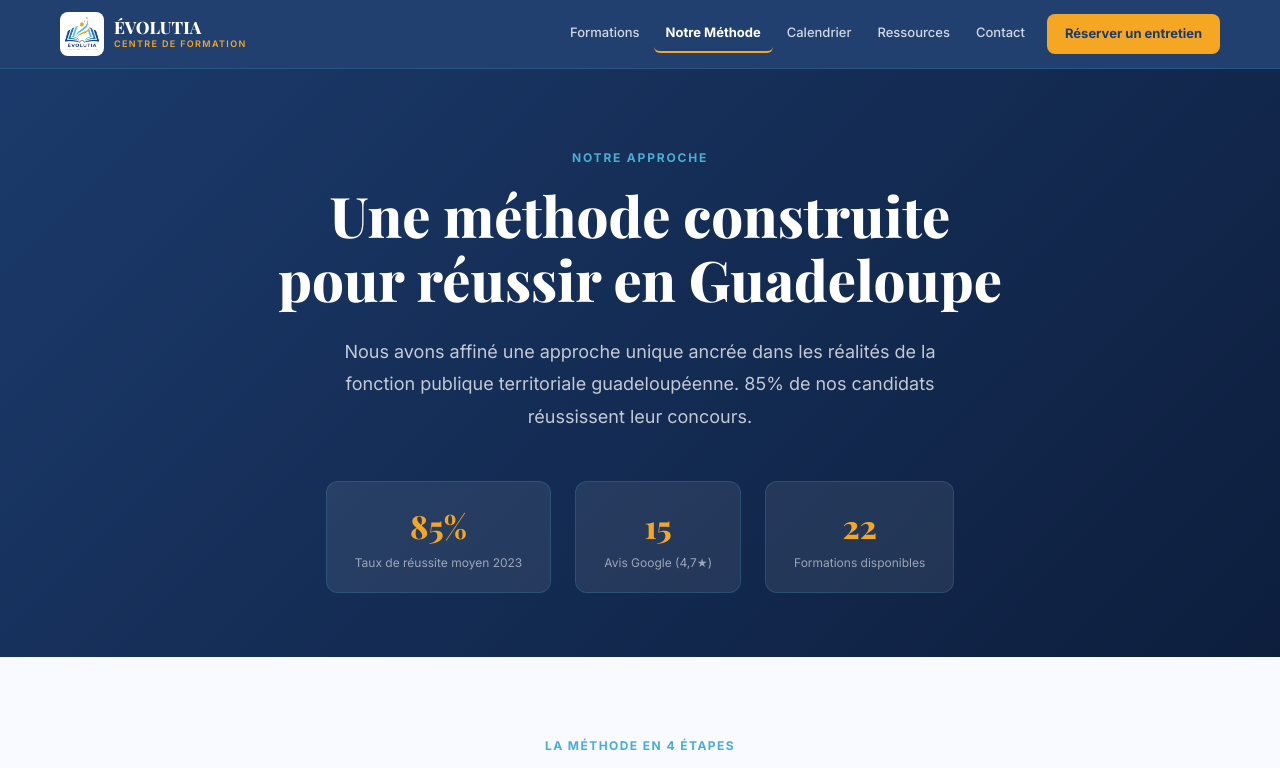
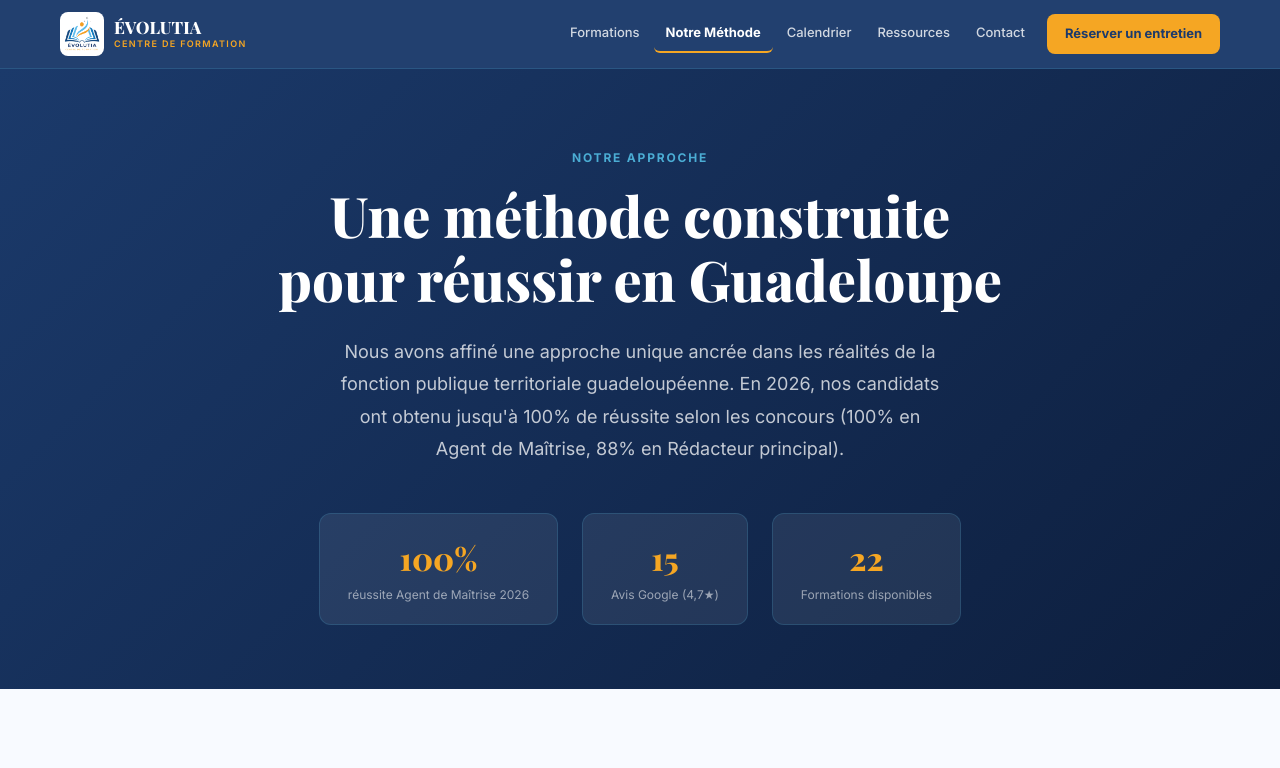
Before and after one commit to jmd971/evolutia, a Next.js app: page /notre-methode in a window 1280 px wide. Shown: the top 768 px of the page. Built offline with nearby package versions, Linux system fonts and the light colour scheme.

Commit message:
fix(stats): notre-methode 85% 2023 -> résultats 2026

```diff
--- a/app/notre-methode/page.tsx
+++ b/app/notre-methode/page.tsx
@@ -42,7 +42,7 @@ const PILIERS = [
 ];
 
 const CHIFFRES = [
-  { val: "85%", label: "Taux de réussite moyen 2023" },
+  { val: "100%", label: "réussite Agent de Maîtrise 2026" },
   { val: "15", label: "Avis Google (4,7★)" },
   { val: String(FORMATIONS_LIST.length), label: "Formations disponibles" },
 ];
@@ -62,7 +62,7 @@ export default function NotreMethode() {
             Une méthode construite<br />pour réussir en Guadeloupe
           </h1>
           <p style={{ color: "rgba(255,255,255,0.75)", fontSize: 18, lineHeight: 1.8, margin: "0 0 48px 0", maxWidth: 600, marginLeft: "auto", marginRight: "auto" }}>
-            Nous avons affiné une approche unique ancrée dans les réalités de la fonction publique territoriale guadeloupéenne. 85% de nos candidats réussissent leur concours.
+            Nous avons affiné une approche unique ancrée dans les réalités de la fonction publique territoriale guadeloupéenne. En 2026, nos candidats ont obtenu jusqu'à 100% de réussite selon les concours (100% en Agent de Maîtrise, 88% en Rédacteur principal).
           </p>
           <div style={{ display: "flex", gap: 24, justifyContent: "center", flexWrap: "wrap" }}>
             {CHIFFRES.map((c, i) => (
```
